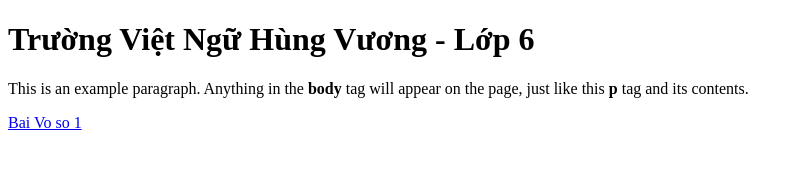
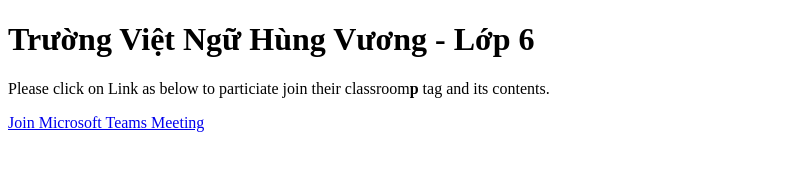
Before and after one commit to hungvuongvn/class, a plain HTML site: page index.html in a window 1280 px wide. Shown: the whole page, without its empty margins (0-803 px from the left). Drawn offline with Linux system fonts and the light colour scheme.

Commit message:
Update index.html

```diff
--- a/index.html
+++ b/index.html
@@ -5,7 +5,7 @@
   </head>
   <body>
     <h1>Trường Việt Ngữ Hùng Vương - Lớp 6 </h1>
-    <p>This is an example paragraph. Anything in the <strong>body</strong> tag will appear on the page, just like this <strong>p</strong> tag and its contents.</p>
-    <a href="file-sample_100kB.doc" target="_blank">Bai Vo so 1</a>
+    <p>Please click on Link as below to particiate join their classroom<strong>p</strong> tag and its contents.</p>
+    <a href="https://teams.microsoft.com/l/meetup-join/19%3ameeting_YTdiMGYyMTktYjY1Yi00MWJhLTgyYTctMGExMzFlYTNmNGEx%40thread.v2/0?context=%7b%22Tid%22%3a%22a0962f24-76ac-469d-8c85-6afb62e099f5%22%2c%22Oid%22%3a%22f74385d5-bb5e-4a66-b852-75541b27d45a%22%7d">Join Microsoft Teams Meeting</a>
     </body>
 </html>
```
